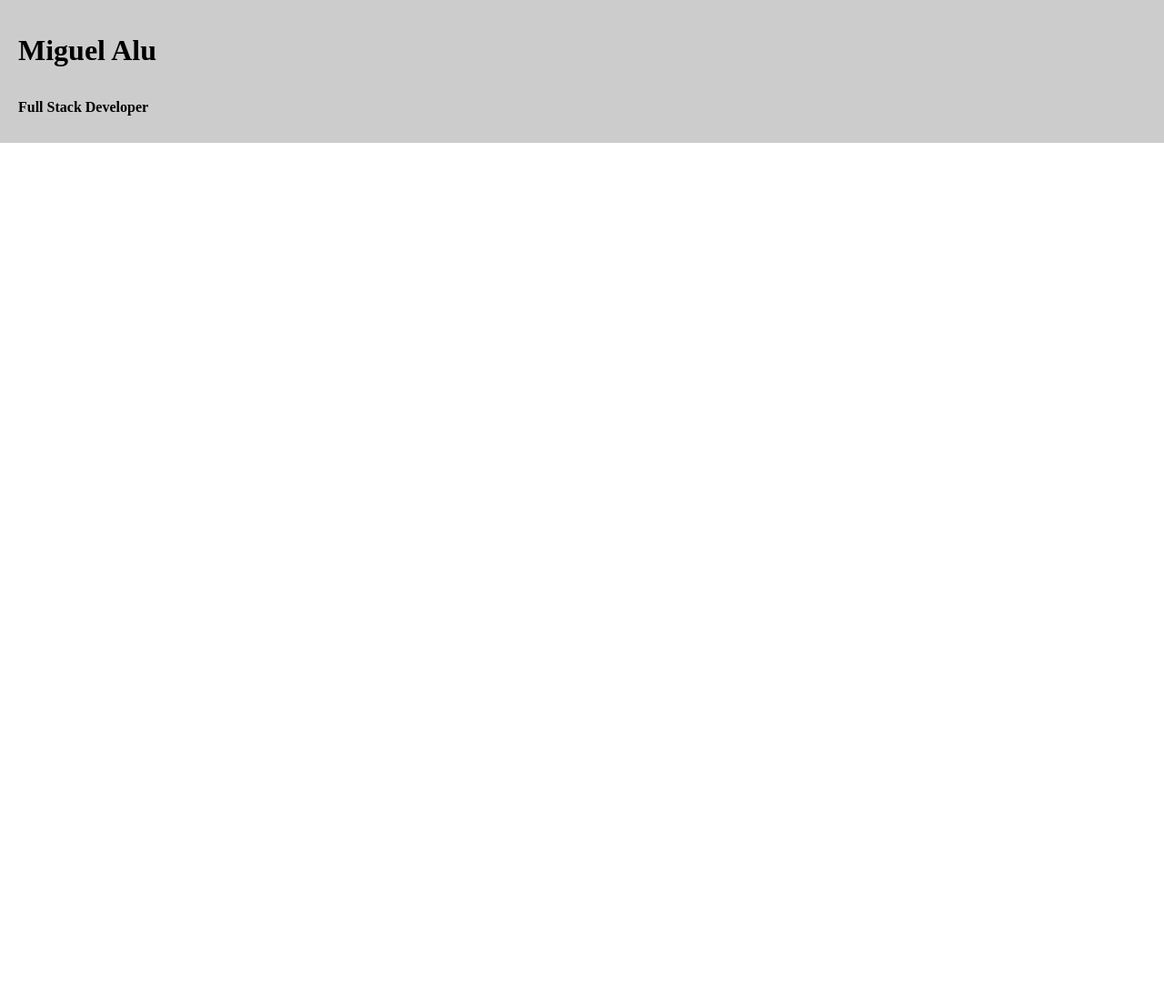
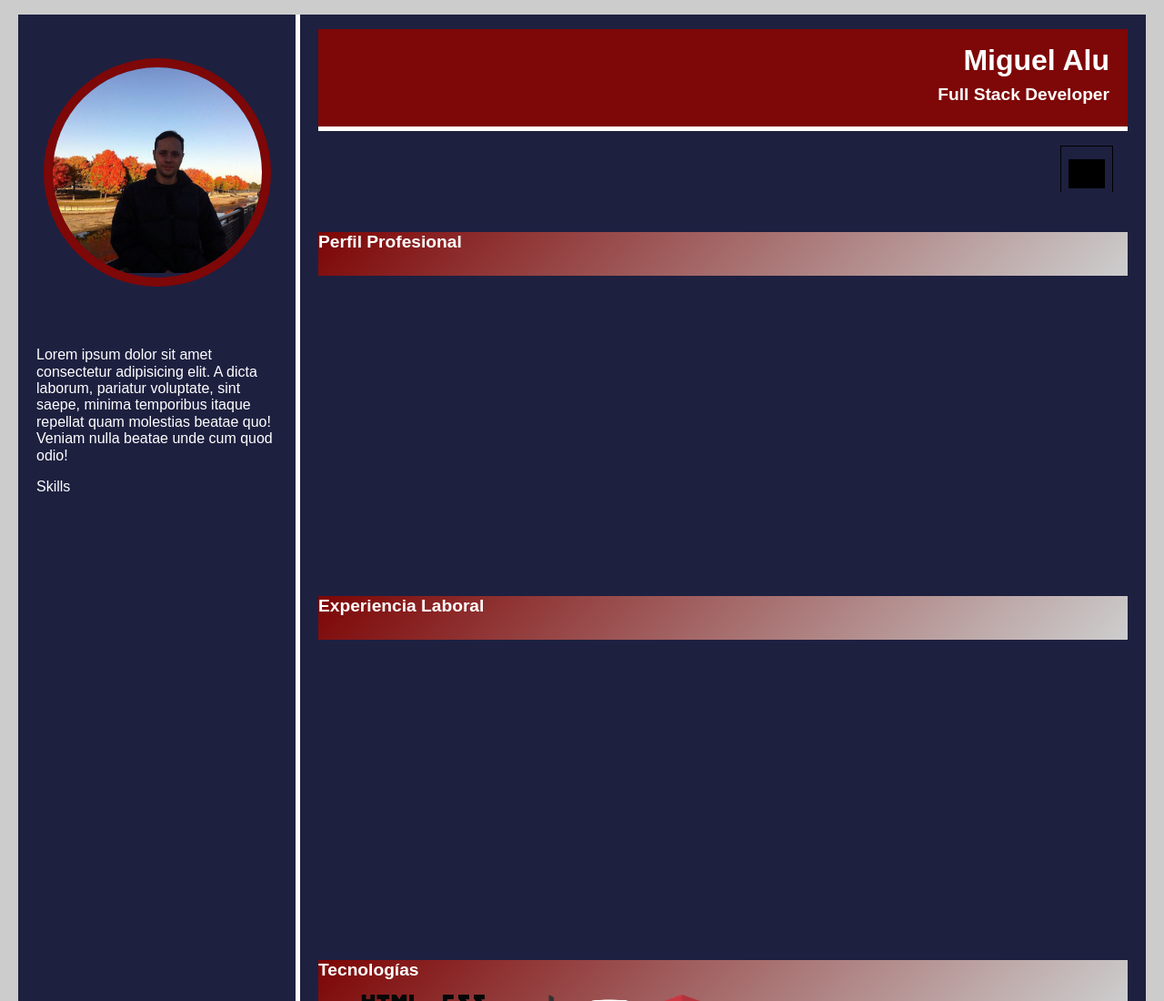
Before and after one commit to miguelalu/miguelalu.github.io, a plain HTML site: page index.html in a window 1280 px wide. Shown: the top 1100 px of the page at 91% size. Before the commit the page ends 800 px from the top, so only its background shows below. Drawn offline with Linux system fonts and the light colour scheme.

Commit message:
Actualizado

```diff
--- /dev/null
+++ b/CCS/style.css
@@ -0,0 +1,167 @@
+@import 'reset.css';
+
+* {
+  box-sizing: border-box;
+  font-size: 16px;
+  text-decoration: none;
+}
+html{
+  scroll-behavior: smooth;
+}
+
+#container {
+  display: grid;
+  grid-template-columns: 1fr 3fr;
+  background: #ccc;
+  widows: 100%;
+  padding: 1rem 1.25rem;
+  font-family: 'Raleway', sans-serif;
+}
+#container1{
+  background-color: #1e2040;
+  color: #fff;
+  border-right: 5px solid white;
+}
+#container2 {
+  display: grid;
+  grid-template-rows: 0.5fr 0.5fr 2fr 2fr 2fr;
+  background: #1e2040;
+  widows: 100%;
+  padding: 1rem 1.25rem;
+}
+.container2__title {
+  background-color: rgb(126, 7, 7);
+  text-align: end;
+}
+h2 {
+  color: #fff;
+  font-weight: 900;
+  font-size: 1.2rem;
+}
+.home__perfil {
+  height: 3rem;
+  background-image: linear-gradient(-45deg, #ccc 1%, rgb(126, 7, 7) 99%);
+}
+.tecnologia__1 {
+  height: 3rem;
+  background-image: linear-gradient(-45deg, #ccc 1%, rgb(126, 7, 7) 99%);
+}
+.contacto__1 {
+  height: 3rem;
+  background-image: linear-gradient(-45deg, #ccc 1%, rgb(126, 7, 7) 99%);
+}
+
+.header {
+  display: flex;
+  flex-direction: column;
+  border-top: 5px solid white;
+  height: 72px;
+  overflow: hidden;
+  transition: heigh .5s ease;
+  position: relative;
+}
+.header.header--desplegado {
+  height: 100px;
+}
+.header__title,
+.header__subtitle {
+  margin: 0 0 .5rem;
+  color: #fff;
+
+}
+.header__menu {
+  display: flex;
+  justify-content: space-evenly;
+}
+.header__menu a {
+  color: #fff;
+  font-weight: 900;
+  font-size: 1.2rem;
+}
+.menu__btn {
+  cursor: pointer;
+  position: absolute;
+  right: 1rem;
+  top: 1rem;
+  border: 1px solid black;
+  padding: .5rem;
+}
+.menu__btn div {
+  width: 35px;
+  height: 2px;
+  background-color: black;
+  margin: 6px 0;
+}
+.header__menu {
+  opacity: 0;
+  transition: opacity .5s ease .5s;
+}
+.header__menu.header__menu--opacity {
+  opacity: 1;
+}
+.header__menu a:hover {
+  color: #fff;
+  font-size: 1.3rem;
+  transition: font-size .5s ease;
+}
+div {
+  padding: 1rem 1.25rem;
+}
+figure {
+  margin: 2rem auto;
+  position: relative;
+  border-radius: 100%;
+  border: 10px solid rgb(126, 7, 7);
+  overflow: hidden;
+  max-width: 250px;
+}
+figure figcaption {
+  text-align: center;
+  left: calc(50% - 150px);
+  width: 300px;
+  height: 80px;
+  font-size: 1.5rem;
+  position: absolute;
+  top: 120%;
+  transition: opacity 1s .2s ease, top .5s ease;
+}
+/* figure:hover figcaption {
+  opacity: 1;
+  top: calc(50% - 40px);
+} */
+figure img {
+  width: 100%;
+}
+#tecnologia {
+  background-color: #1e2040;
+  min-height: 50vh;
+}
+#contacto {
+  background-color: #1e2040;
+  min-height: 50vh;
+}
+.list-icons {
+  display: flex;
+  list-style-type: disc;
+  list-style: none;
+}
+li {
+  width: auto;
+}
+img {
+  width: 80px;
+
+}
+footer {
+  height: 15vh;
+  background-color:rgb(126, 7, 7);
+  width: 100%;
+}
+
+@media (max-width:600px) {
+  #container {
+    display: block;
+    grid-template-columns: 0;
+
+  }
+}
--- a/CCS/styles.css
+++ /dev/null
@@ -1,17 +0,0 @@
-@import 'reset.css';
-
-* {
-  box-sizing: border-box;
-  font-size: 16px;
-}
-
-#container {
-  background: #ccc;
-  widows: 100%;
-  padding: 1rem 1.25rem;
-}
-
-.header {
-  display: flex;
-  flex-direction: column;
-}
--- a/index.html
+++ b/index.html
@@ -4,15 +4,78 @@
   <meta charset="UTF-8">
   <meta name="viewport" content="width=device-width, initial-scale=1.0">
   <meta http-equiv="X-UA-Compatible" content="ie=edge">
-  <link rel="stylesheet" href="CCS/styles.css">
+  <link rel="stylesheet" href="CCS/style.css">
   <title>miguelalu.github.io</title>
 </head>
 <body>
+
   <main id="container">
+    <div id="container1">
+      <figure>
+        <img src="Imagenes/Image-1.png" alt="Miguel Alu">
+        <figcaption>Ing. Miguel Alu</figcaption>
+      </figure>
+      <br>
+      <section class="descripcion">
+        <p>Lorem ipsum dolor sit amet consectetur adipisicing elit. A dicta laborum, pariatur voluptate, sint saepe, minima temporibus itaque repellat quam molestias beatae quo! Veniam nulla beatae unde cum quod odio!</p>
+        <p>Skills</p>
+      </section>
+  </div>
+
+  <div id="container2">
+    <div class="container2__title">
+      <h1 class="header__title">Miguel  Alu</h1>
+      <h2 class="header__subtitle">Full Stack Developer</h2>
+    </div>
+
     <header class="header">
-      <h1>Miguel  Alu</h1>
-      <h2>Full Stack Developer</h2>
+      <span class="menu__btn">
+          <div></div>
+          <div></div>
+          <div></div>
+      </span>
+      <nav class="header__menu">
+        <a href="#home">Perfil Profesional</a>
+        <a href="#tecnologia">Experiencia Laboral</a>
+        <a href="#contacto">Tecnologías</a>
+      </nav>
     </header>
+    <article id="home">
+      <section class="home__perfil">
+        <h2>Perfil Profesional</h2>
+      </section>
+    </article>
+    <article id="tecnologia">
+      <section class="tecnologia__1">
+        <h2>Experiencia Laboral</h2>
+      </section>
+    </article>
+    <article id="contacto">
+      <section class="contacto__1">
+        <h2>Tecnologías</h2>
+        <ul class="list-icons">
+          <li>
+            <img src="Imagenes/html.png" alt="HTML5">
+          </li>
+          <li>
+            <img src="Imagenes/css.png" alt="CSS">
+          </li>
+          <li>
+            <img src="Imagenes/node.png" alt="Node">
+          </li>
+          <li>
+            <img src="Imagenes/reactjs.png" alt="Reactjs">
+          </li>
+          <li>
+            <img src="Imagenes/Bitmap-1.png" alt="Bitmap-1">
+          </li>
+        </ul>
+      </section>
+    </article>
+    <footer>kklkkjkljkjkljlkjkl</footer>
+  </div>
   </main>
+
+  <script src="src/main.js" type="application/javascript"></script>
 </body>
 </html>
--- /dev/null
+++ b/src/main.js
@@ -0,0 +1,11 @@
+document.querySelector('.menu__btn').addEventListener('click', ()=>{
+  const header= document.querySelector('.header')
+  const headerMenu= document.querySelector('.header__menu')
+  // if(classList.add('header--desplegado')){
+  //   header.classList.add('header--desplegado')
+  // }else{
+  //   header.classList.add('header--desplegado')
+  // }
+  header.classList.toggle('header--desplegado')
+  headerMenu.classList.toggle('header__menu--opacity')
+})
```
Also changed, not shown: Imagenes/Bitmap-1.png (added), Imagenes/Foto CV.jpg (added), Imagenes/IMG_2268.JPG (added), Imagenes/Image-1.png (added), Imagenes/a16890b7445ba5c12bf2c9923733bd03.jpg (added), Imagenes/css.png (added), Imagenes/html.png (added), Imagenes/node.png (added), Imagenes/reactjs.png (added).
